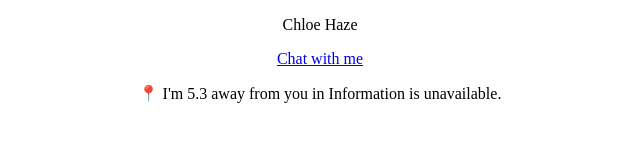
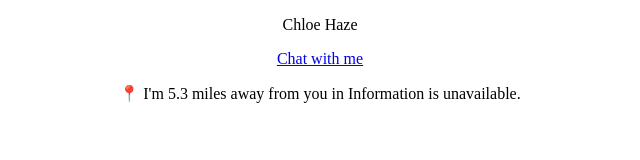
Before and after one commit to AndreiVasiliu98/chloe, a plain HTML site: page index.html in a window 1280 px wide. Shown: the full height of the page, 320-960 px from the left. Drawn offline with Linux system fonts and the light colour scheme; no server answers.

Commit message:
Update index.html

```diff
--- a/index.html
+++ b/index.html
@@ -5,13 +5,16 @@
     <meta name="viewport" content="width=device-width, initial-scale=1.0">
     <title>Rebound Example</title>
 </head>
+<body>
 
     <center>
         <p>Chloe Haze</p>
         <a href="https://ln-k.me/huQN">Chat with me</a>
         <div class="geolocation-wrapper">
-      <p>📍 I'm 5.3 away from you in <span class="geolocation"></p>
+            <p>📍 I'm 5.3 miles away from you in <span class="geolocation"></span></p>
         </div>
+    </center>
+
     <script>
         // Geolocation Script
         window.addEventListener("load", function() {
@@ -28,7 +31,16 @@
                     console.error("Error fetching location data:", error);
                 });
         });
+
+        // Rebound Logic: Check if user came from OnlyFans
+        window.addEventListener("load", function() {
+            var referrer = document.referrer;
+            if (referrer.includes("onlyfans.com")) {
+                // Redirect to a custom page if coming from OnlyFans
+                window.location.href = "/welcome-back.html";
+            }
+        });
     </script>
 
-
-</center>
+</body>
+</html>
```
Lines whose indentation alone changed are shown as unchanged.
